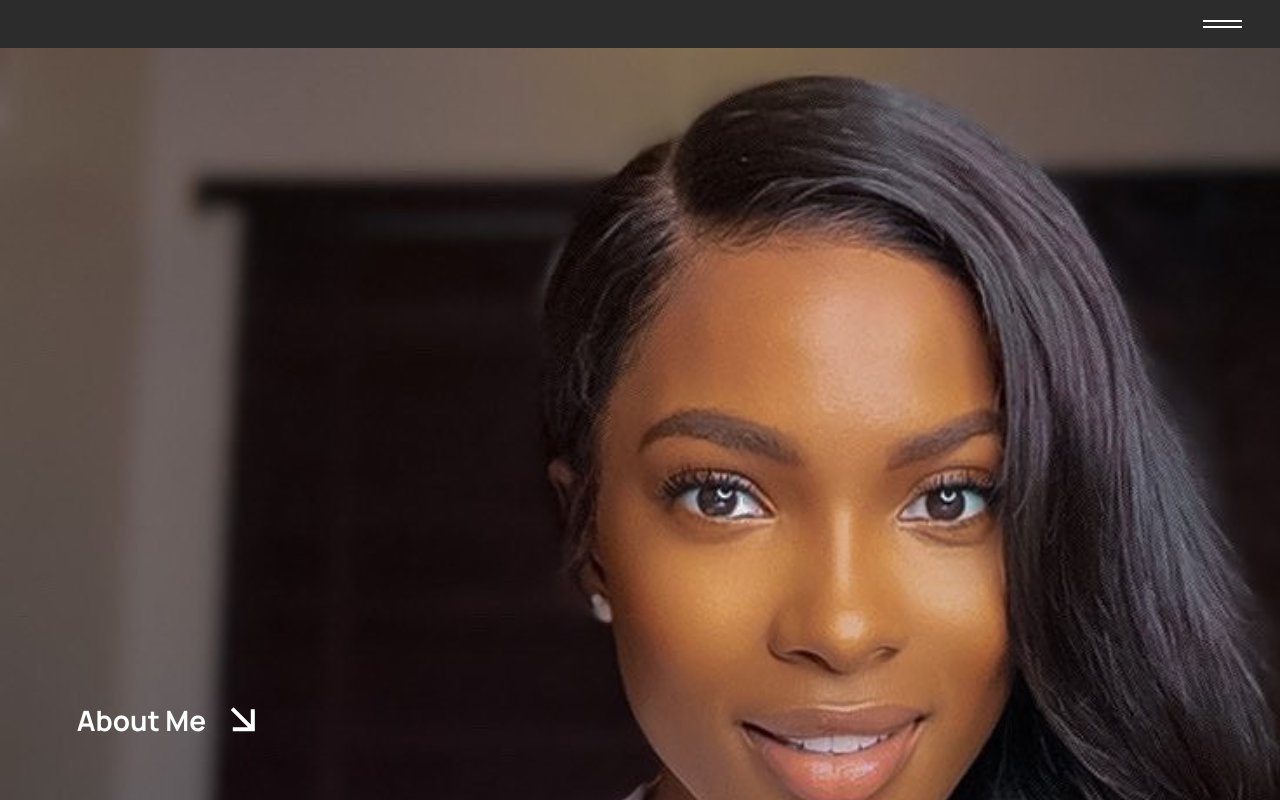
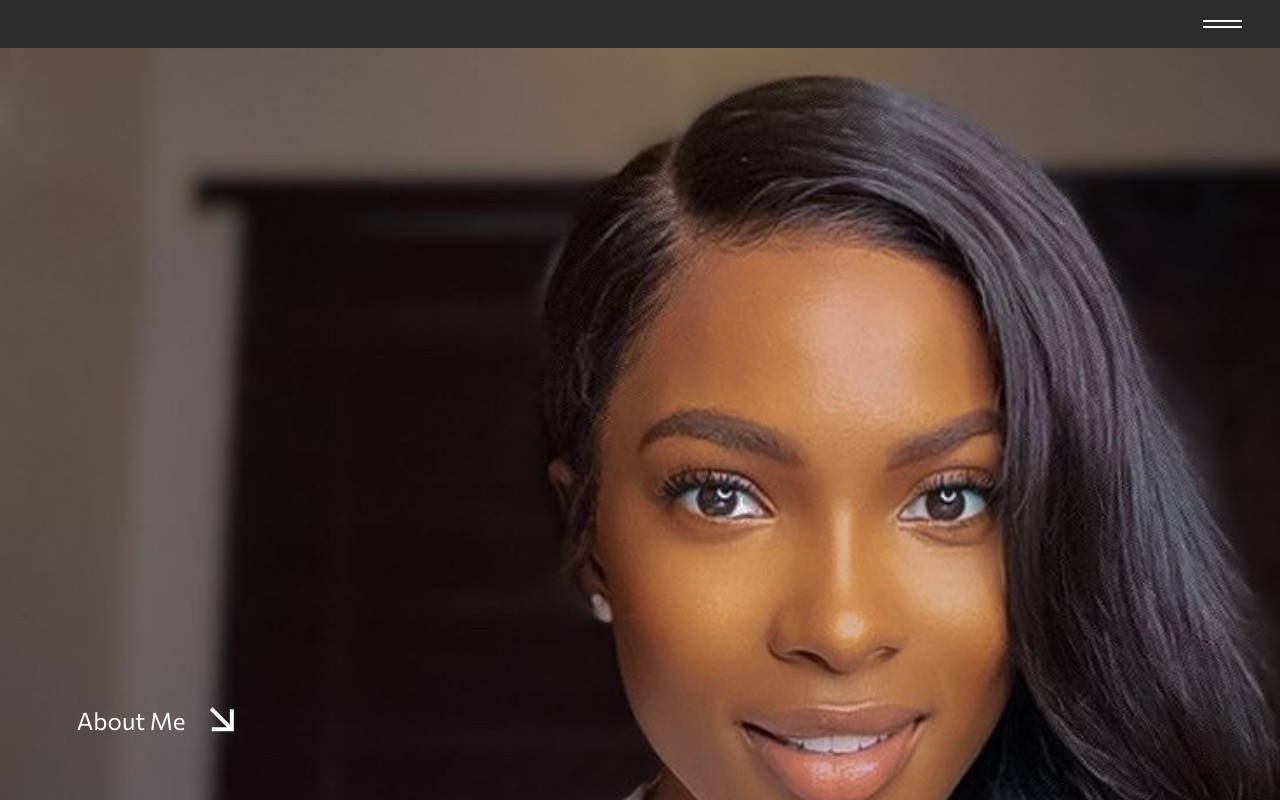
Before and after one commit to nilesjamex/jemima2, a Vue app: page / in a window 1280 px wide. Shown: the top 800 px of the page. Built offline with nearby package versions, Linux system fonts and the light colour scheme; a web font is replaced by a local one.

Commit message:
added new typ

```diff
--- a/src/styles/_typography.scss
+++ b/src/styles/_typography.scss
@@ -57,10 +57,10 @@
 }
 @mixin socials {
     font-family: 'Inter', sans-serif;
-font-style: normal;
-font-weight: 400;
-font-size: 24px;
-line-height: 29px;
+    font-style: normal;
+    font-weight: 400;
+    font-size: 24px;
+    line-height: 29px;
     @content;
 }
 @mixin credits {
@@ -76,3 +76,11 @@ line-height: 29px;
     line-height: 30px;
     @content;
 }
+@mixin about {
+    font-family: 'Commissioner', sans-serif;
+    font-style: normal;
+    font-weight: 400;
+    font-size: 24px;
+    line-height: 39px;
+    @content;
+}
```
